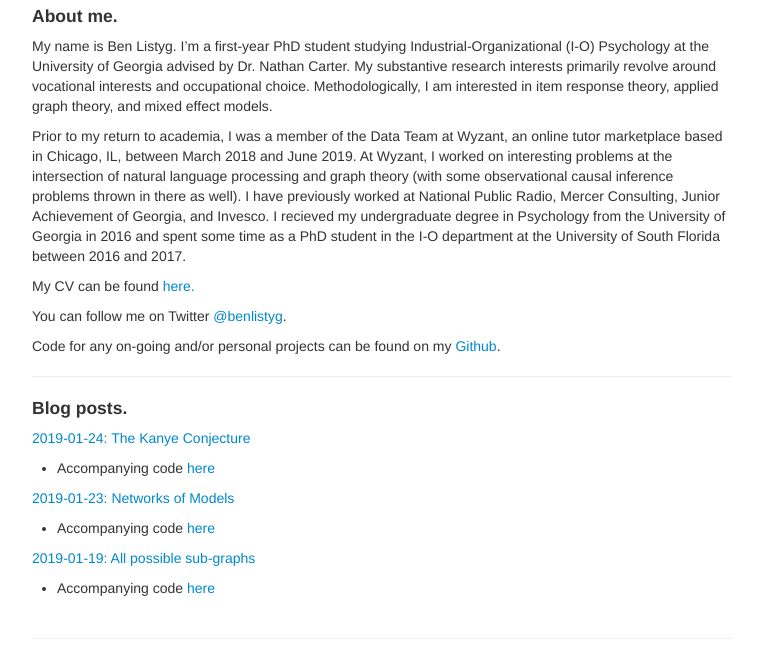
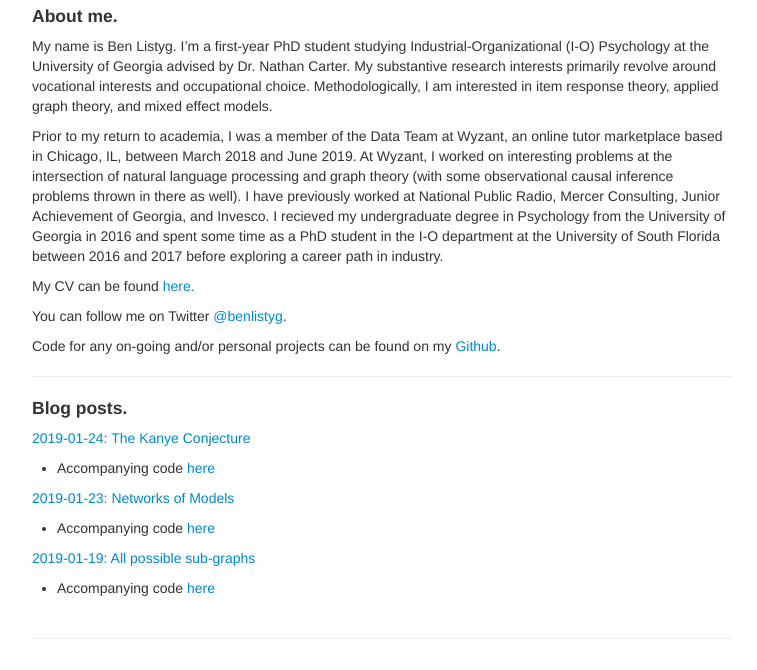
Before and after one commit to BListyg/blistyg.github.io, a Jekyll site: the page built from index.md, in a window 1280 px wide, cut to the strip 406-1076 px from the top of the page. Shown: the whole strip, without its empty margins (258-1015 px from the left). Built offline with Jekyll 4.4.1, drawn with Linux system fonts in a browser that asks for light colours.

Commit message:
Update index.md

```diff
--- a/index.md
+++ b/index.md
@@ -10,7 +10,7 @@ layout: page
 
 My name is Ben Listyg. I’m a first-year PhD student studying Industrial-Organizational (I-O) Psychology at the University of Georgia advised by Dr. Nathan Carter. My substantive research interests primarily revolve around vocational interests and occupational choice. Methodologically, I am interested in item response theory, applied graph theory, and mixed effect models.
 
-Prior to my return to academia, I was a member of the Data Team at Wyzant, an online tutor marketplace based in Chicago, IL, between March 2018 and June 2019. At Wyzant, I worked on interesting problems at the intersection of natural language processing and graph theory (with some observational causal inference problems thrown in there as well). I have previously worked at National Public Radio, Mercer Consulting, Junior Achievement of Georgia, and Invesco. I recieved my undergraduate degree in Psychology from the University of Georgia in 2016 and spent some time as a PhD student in the I-O department at the University of South Florida between 2016 and 2017.
+Prior to my return to academia, I was a member of the Data Team at Wyzant, an online tutor marketplace based in Chicago, IL, between March 2018 and June 2019. At Wyzant, I worked on interesting problems at the intersection of natural language processing and graph theory (with some observational causal inference problems thrown in there as well). I have previously worked at National Public Radio, Mercer Consulting, Junior Achievement of Georgia, and Invesco. I recieved my undergraduate degree in Psychology from the University of Georgia in 2016 and spent some time as a PhD student in the I-O department at the University of South Florida between 2016 and 2017 before exploring a career path in industry.
 
 My CV can be found [here.](https://drive.google.com/open?id=1QVp1w273dugyvVMCVq8JElLhTX9cXY-P)
 
```
